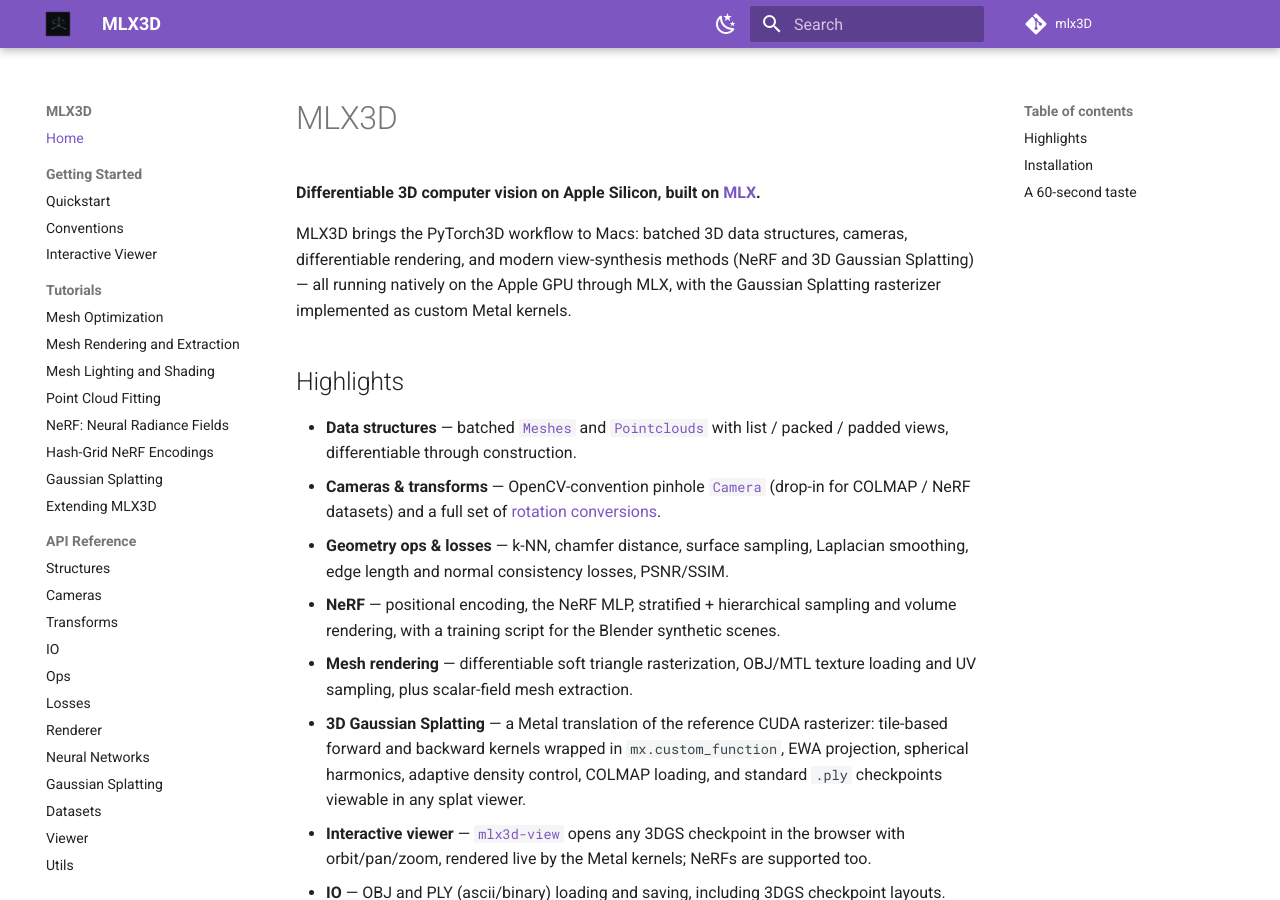
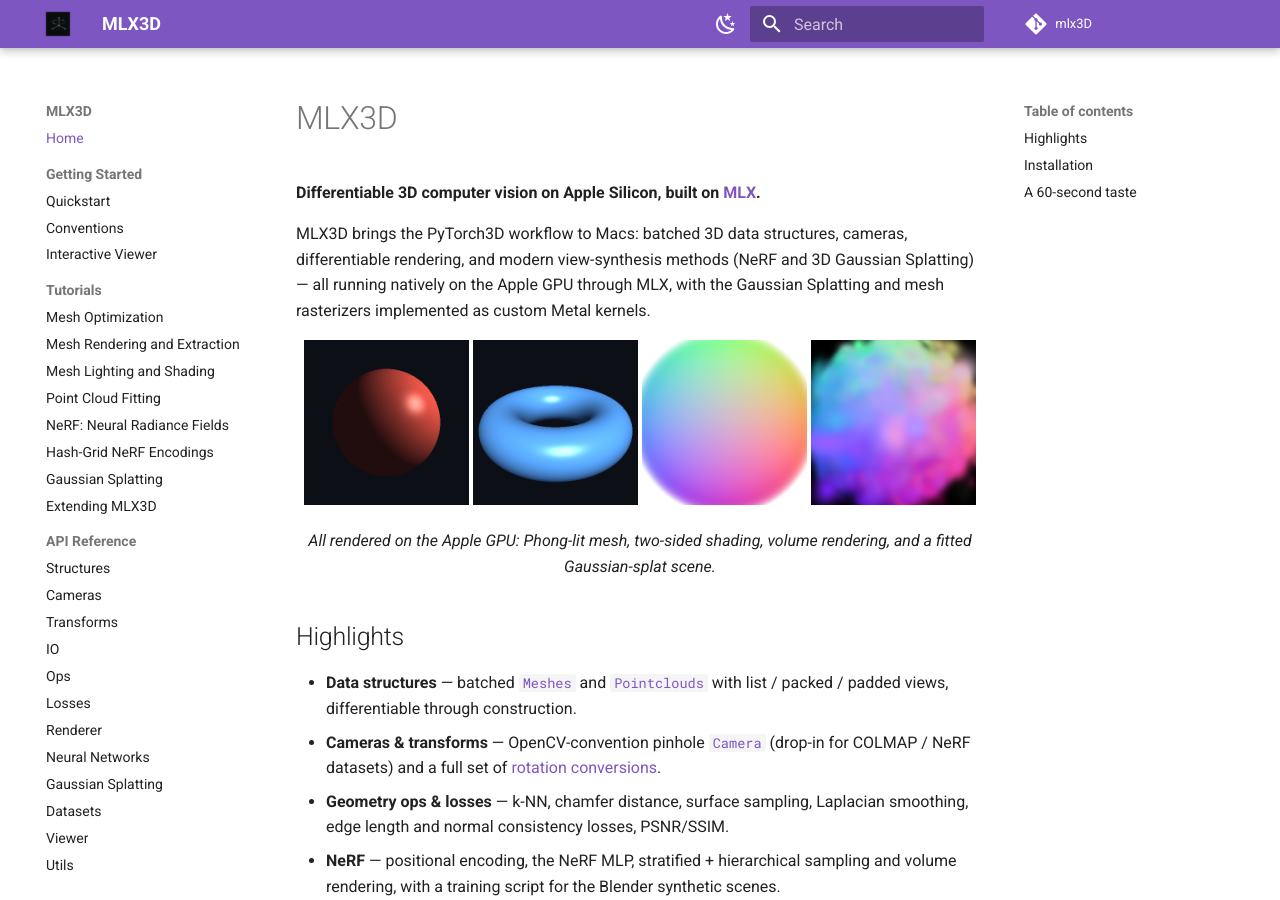
Before and after one commit to amirhossein-razlighi/mlx3D, an MkDocs documentation site: the page built from docs/index.md, in a window 1280 px wide and 900 px high. Built offline with MkDocs 1.6.1 and Material for MkDocs 9.7.7, drawn with Linux system fonts in a browser that asks for light colours; comment, search, counter and statistics services are not loaded.

Commit message:
Add rendered gallery images to docs home (mesh, volume, gaussian splat)

```diff
--- a/docs/index.md
+++ b/docs/index.md
@@ -2,7 +2,15 @@
 
 **Differentiable 3D computer vision on Apple Silicon, built on [MLX](https://github.com/ml-explore/mlx).**
 
-MLX3D brings the PyTorch3D workflow to Macs: batched 3D data structures, cameras, differentiable rendering, and modern view-synthesis methods (NeRF and 3D Gaussian Splatting) — all running natively on the Apple GPU through MLX, with the Gaussian Splatting rasterizer implemented as custom Metal kernels.
+MLX3D brings the PyTorch3D workflow to Macs: batched 3D data structures, cameras, differentiable rendering, and modern view-synthesis methods (NeRF and 3D Gaussian Splatting) — all running natively on the Apple GPU through MLX, with the Gaussian Splatting and mesh rasterizers implemented as custom Metal kernels.
+
+<p align="center">
+  <img src="assets/render_lit_sphere.png" width="24%" />
+  <img src="assets/render_lit_torus.png" width="24%" />
+  <img src="assets/gallery_volume.png" width="24%" />
+  <img src="assets/gallery_gsplat.png" width="24%" />
+</p>
+<p align="center"><em>All rendered on the Apple GPU: Phong-lit mesh, two-sided shading, volume rendering, and a fitted Gaussian-splat scene.</em></p>
 
 ## Highlights
 
```
Also changed, not shown: docs/assets/gallery_gsplat.png (added), docs/assets/gallery_volume.png (added).
